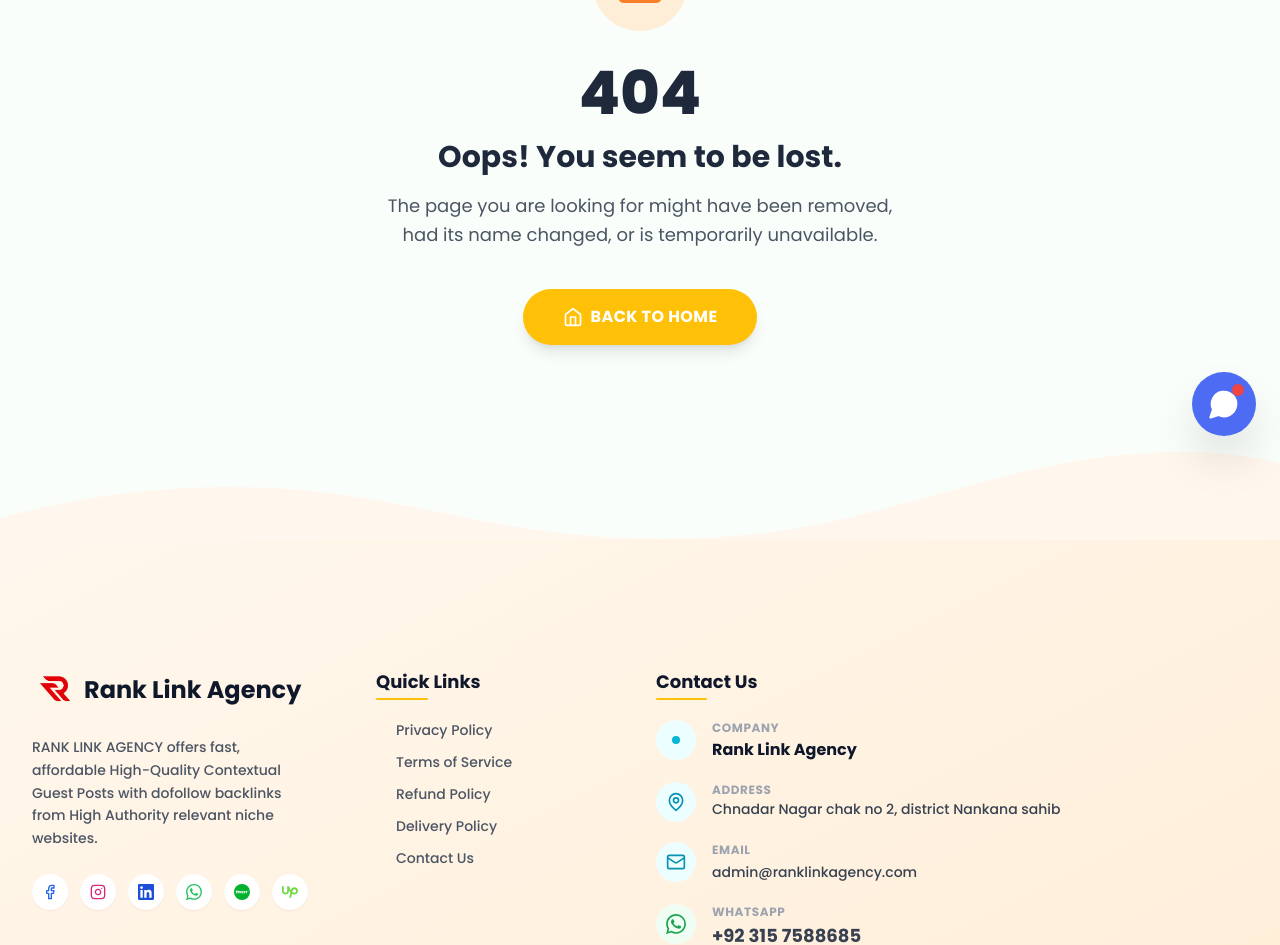
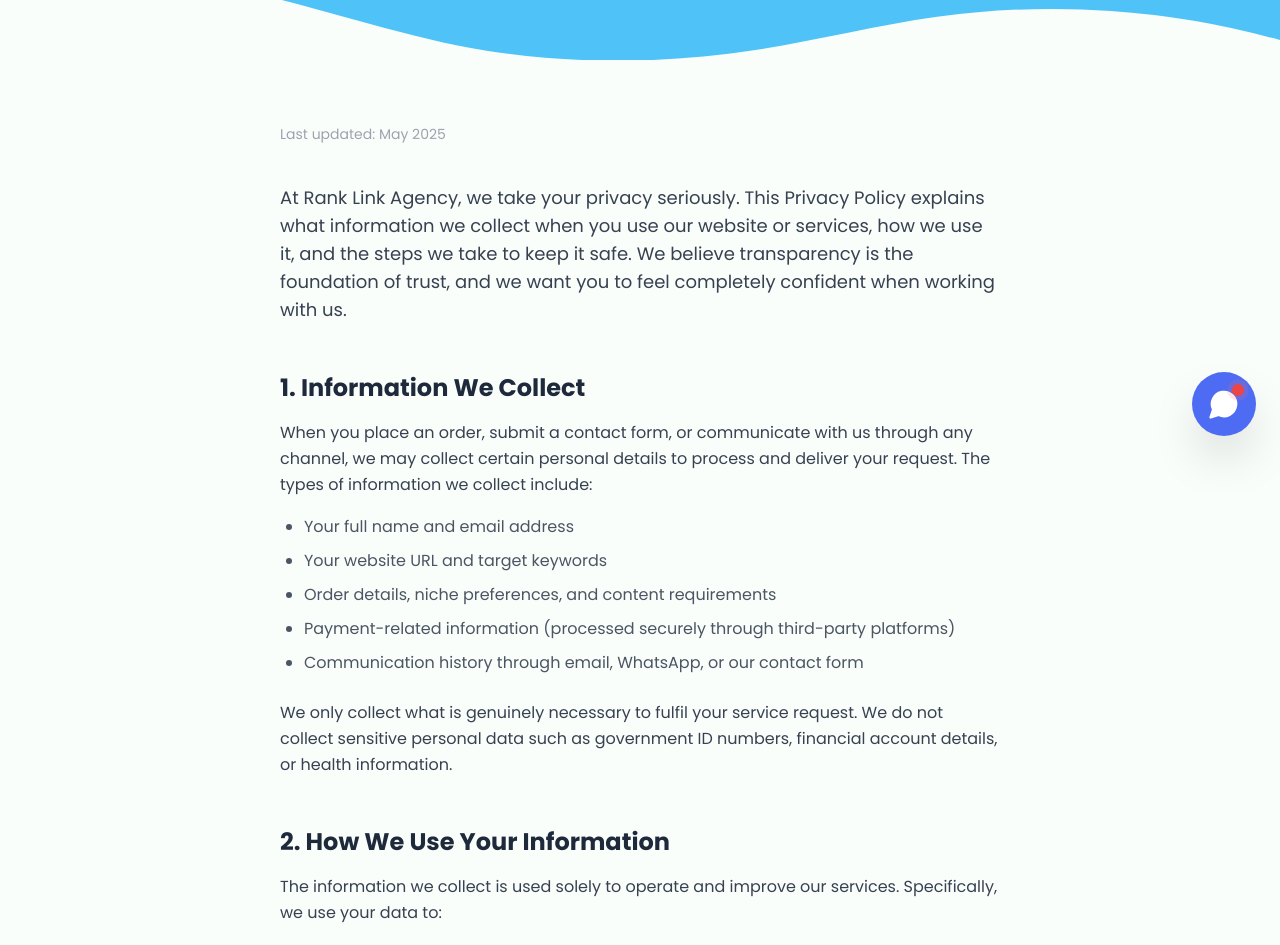
Before and after one commit to ranklink-agency/Official-Site, a Next.js app: page /privacy-policy in a window 1280 px wide. Before the commit this address had no page. Shown: the part 340-1285 px from the top of the page. Built offline with nearby package versions, Linux system fonts and the light colour scheme.

Commit message:
add: page.tsx — privacy-policy

```diff
--- /dev/null
+++ b/app/privacy-policy/page.tsx
@@ -0,0 +1,118 @@
+import PageHeader from '@/components/ui/PageHeader';
+import type { Metadata } from 'next';
+
+export const metadata: Metadata = {
+  title: 'Privacy Policy | Rank Link Agency',
+  description: 'Learn how Rank Link Agency collects, uses, and protects your personal information.',
+};
+
+export default function PrivacyPolicyPage() {
+  return (
+    <div className="bg-[#FAFEFA] min-h-screen">
+      <PageHeader
+        title="Privacy Policy"
+        subtitle="Your privacy matters to us — here is how we handle your data"
+      />
+
+      <div className="max-w-3xl mx-auto px-4 sm:px-6 py-16 text-gray-700 leading-relaxed">
+
+        <p className="text-sm text-gray-400 mb-10">Last updated: May 2025</p>
+
+        <p className="mb-8 text-lg">
+          At Rank Link Agency, we take your privacy seriously. This Privacy Policy explains what information we collect when you use our website or services, how we use it, and the steps we take to keep it safe. We believe transparency is the foundation of trust, and we want you to feel completely confident when working with us.
+        </p>
+
+        <h2 className="text-2xl font-bold text-slate-800 mt-12 mb-4">1. Information We Collect</h2>
+        <p className="mb-4">
+          When you place an order, submit a contact form, or communicate with us through any channel, we may collect certain personal details to process and deliver your request. The types of information we collect include:
+        </p>
+        <ul className="list-disc pl-6 space-y-2 mb-6 text-gray-600">
+          <li>Your full name and email address</li>
+          <li>Your website URL and target keywords</li>
+          <li>Order details, niche preferences, and content requirements</li>
+          <li>Payment-related information (processed securely through third-party platforms)</li>
+          <li>Communication history through email, WhatsApp, or our contact form</li>
+        </ul>
+        <p className="mb-6">
+          We only collect what is genuinely necessary to fulfil your service request. We do not collect sensitive personal data such as government ID numbers, financial account details, or health information.
+        </p>
+
+        <h2 className="text-2xl font-bold text-slate-800 mt-12 mb-4">2. How We Use Your Information</h2>
+        <p className="mb-4">
+          The information we collect is used solely to operate and improve our services. Specifically, we use your data to:
+        </p>
+        <ul className="list-disc pl-6 space-y-2 mb-6 text-gray-600">
+          <li>Process and fulfil your guest posting or SEO service orders</li>
+          <li>Communicate order updates, delivery confirmations, and support responses</li>
+          <li>Personalise our service recommendations based on your niche and goals</li>
+          <li>Send occasional service-related announcements or offers (you can opt out at any time)</li>
+          <li>Improve our internal processes, website experience, and service quality</li>
+        </ul>
+        <p className="mb-6">
+          We will never use your information for any purpose beyond what is described here without obtaining your explicit consent first.
+        </p>
+
+        <h2 className="text-2xl font-bold text-slate-800 mt-12 mb-4">3. Data Sharing and Third Parties</h2>
+        <p className="mb-4">
+          We do not sell, rent, or trade your personal information to any third party under any circumstances. Your data belongs to you. However, in the normal course of delivering our services, we may share limited information with:
+        </p>
+        <ul className="list-disc pl-6 space-y-2 mb-6 text-gray-600">
+          <li>Content writers and editors who work under strict confidentiality agreements</li>
+          <li>Publisher website owners who need your article or anchor text to complete the placement</li>
+          <li>Payment platforms (such as PayPal or Payoneer) solely for transaction processing</li>
+        </ul>
+        <p className="mb-6">
+          All third parties we work with are required to handle your information responsibly and only for the specific purpose it was shared. We do not permit them to use your data for their own marketing or any unrelated purposes.
+        </p>
+        <p className="mb-6">
+          In the unlikely event that we are legally required to disclose your information — such as in response to a court order or government request — we will notify you to the extent permitted by law before complying.
+        </p>
+
+        <h2 className="text-2xl font-bold text-slate-800 mt-12 mb-4">4. Data Security</h2>
+        <p className="mb-6">
+          We implement industry-standard security measures to protect your data from unauthorised access, disclosure, alteration, or destruction. Our systems use encrypted connections (HTTPS), and access to client records is restricted to authorised team members only.
+        </p>
+        <p className="mb-6">
+          While no method of transmission over the internet is 100% secure, we continuously review and strengthen our security practices to give you the highest level of protection possible.
+        </p>
+
+        <h2 className="text-2xl font-bold text-slate-800 mt-12 mb-4">5. Cookies and Analytics</h2>
+        <p className="mb-6">
+          Our website may use cookies — small text files stored on your device — to improve your browsing experience, remember your preferences, and analyse site traffic. We may also use analytics tools (such as Google Analytics) to understand how visitors interact with our website so we can make improvements.
+        </p>
+        <p className="mb-6">
+          You can control cookie settings through your browser at any time. Disabling cookies may limit certain features of our website, but will not affect your ability to place orders or contact us.
+        </p>
+
+        <h2 className="text-2xl font-bold text-slate-800 mt-12 mb-4">6. Your Rights</h2>
+        <p className="mb-4">You have the right to:</p>
+        <ul className="list-disc pl-6 space-y-2 mb-6 text-gray-600">
+          <li>Request access to the personal data we hold about you</li>
+          <li>Ask us to correct any inaccurate information</li>
+          <li>Request deletion of your personal data (where legally permitted)</li>
+          <li>Withdraw your consent to marketing communications at any time</li>
+        </ul>
+        <p className="mb-6">
+          To exercise any of these rights, simply contact us at{' '}
+          <a href="mailto:admin@ranklinkagency.com" className="text-[#00BCD4] hover:underline">admin@ranklinkagency.com</a>. We will respond within 5 business days.
+        </p>
+
+        <h2 className="text-2xl font-bold text-slate-800 mt-12 mb-4">7. Changes to This Policy</h2>
+        <p className="mb-6">
+          We may update this Privacy Policy from time to time to reflect changes in our practices or legal requirements. When we do, we will update the &ldquo;last updated&rdquo; date at the top of this page. We encourage you to review this policy periodically.
+        </p>
+
+        <h2 className="text-2xl font-bold text-slate-800 mt-12 mb-4">8. Contact Us</h2>
+        <p className="mb-4">
+          If you have any questions or concerns about this Privacy Policy or how your data is handled, please do not hesitate to reach out:
+        </p>
+        <ul className="list-none space-y-1 mb-6 text-gray-600">
+          <li><strong>Email:</strong> <a href="mailto:admin@ranklinkagency.com" className="text-[#00BCD4] hover:underline">admin@ranklinkagency.com</a></li>
+          <li><strong>WhatsApp:</strong> <a href="https://wa.me/923157588685" className="text-[#00BCD4] hover:underline">+92 315 7588685</a></li>
+        </ul>
+        <p>By continuing to use our website and services, you acknowledge that you have read and understood this Privacy Policy.</p>
+
+      </div>
+    </div>
+  );
+}
```
